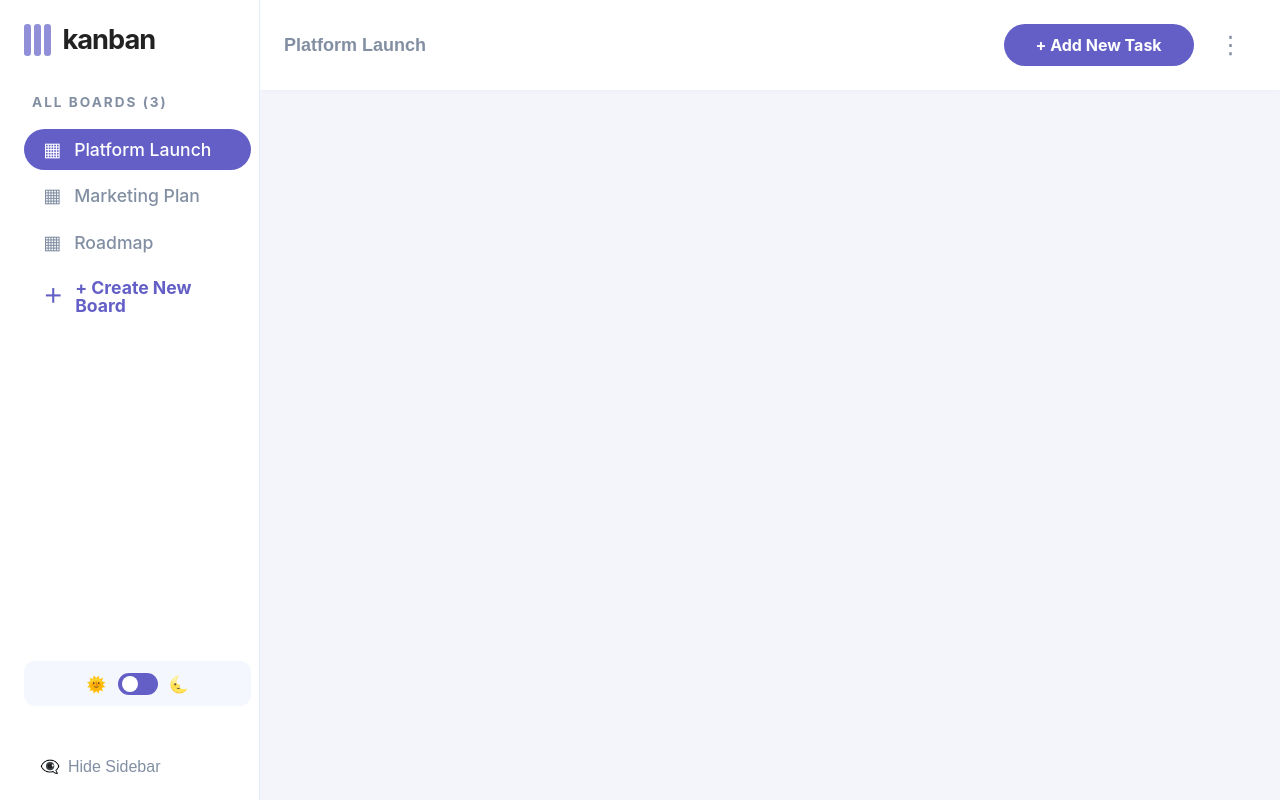
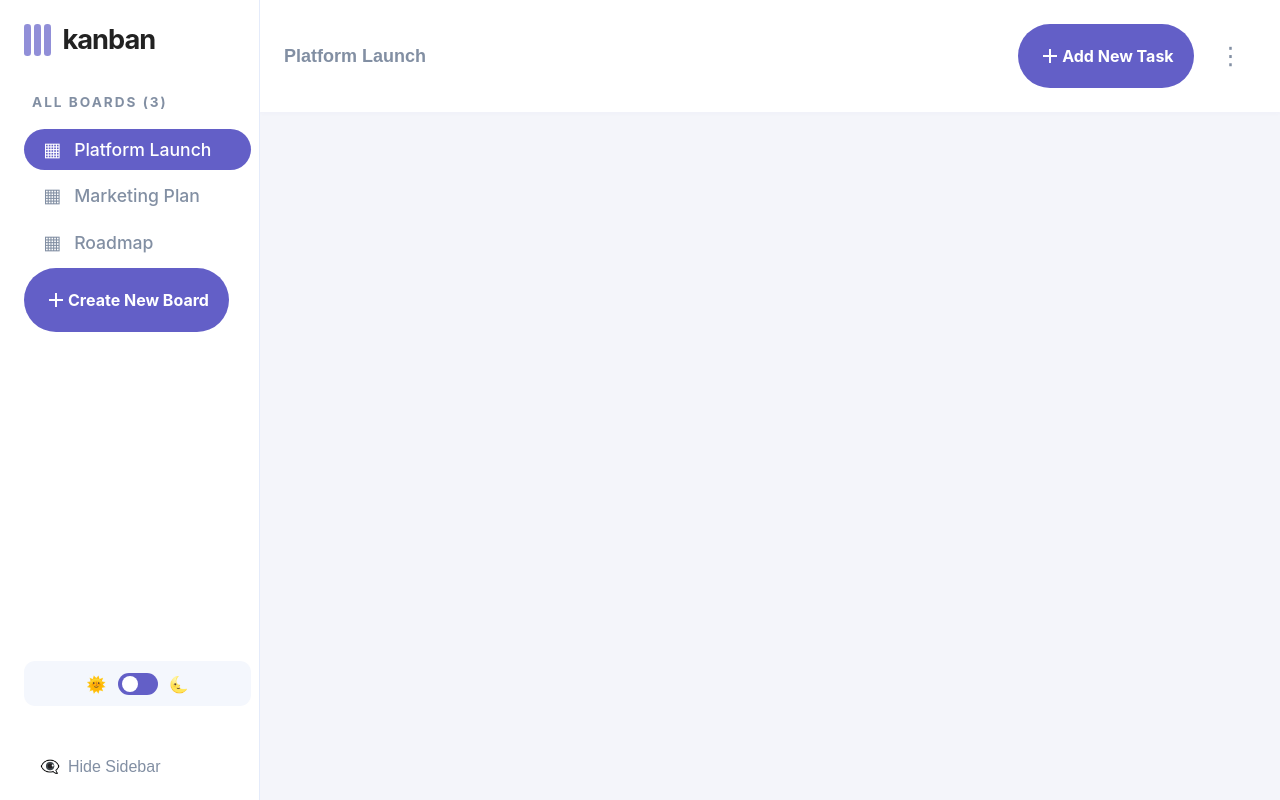
Before and after one commit to apettiigrew/Kanban-task-management-web-app, a Next.js app: page / in a window 1280 px wide. Built offline with nearby package versions, Linux system fonts and the light colour scheme.

Commit message:
feat: wip

```diff
--- a/src/components/AppButton.module.scss
+++ b/src/components/AppButton.module.scss
@@ -1,9 +1,11 @@
 @use "./../styles/utils/index" as u;
 
 .button {
+  display: flex;
+  align-items: center;
   border: none;
   outline: none;
-  border-radius: u.rem(24);
+  border-radius: u.rem(50);
   font-weight: 700;
   font-size: u.rem(16);
   padding: u.rem(20);
@@ -76,3 +78,8 @@
 //   background: #eea3a3;
 //   color: #fff;
 // }
+
+.icon {
+  display: inline-flex;
+  align-items: center;
+}
--- a/src/components/AppButton.tsx
+++ b/src/components/AppButton.tsx
@@ -35,3 +35,21 @@ export const AppButton: React.FC<AppButtonProps> = ({
     </button>
   );
 };
+
+interface AppButtonWithIconProps extends AppButtonProps {
+  icon?: React.ReactNode;
+}
+
+export const AppButtonWithIcon: React.FC<AppButtonWithIconProps> = ({
+  icon,
+  children,
+  className = '',
+  ...props
+}) => {
+  return (
+    <AppButton {...props} className={className}>
+      {icon && <span className={styles.icon}>{icon}</span>}
+      {children}
+    </AppButton>
+  );
+};
--- a/src/components/DesktopHeader.tsx
+++ b/src/components/DesktopHeader.tsx
@@ -1,7 +1,8 @@
 import React from 'react';
 import styles from './DesktopHeader.module.scss';
 import Heading from './Heading';
-import { AppButton } from './AppButton';
+import { AppButton, AppButtonWithIcon } from './AppButton';
+import { AddIcon } from './AddIcon';
 
 interface DesktopHeaderProps {
   onAddTask: () => void;
@@ -18,9 +19,8 @@ const DesktopHeader: React.FC<DesktopHeaderProps> = ({
     <header className={styles['desktop-header']}>
       <Heading>{title}</Heading>
       <div className={styles.actions}>
-        <AppButton onClick={onAddTask} className={styles.addTaskBtn}>
-          + Add New Task
-        </AppButton>
+      <AppButtonWithIcon icon={<AddIcon />}>Add New Task</AppButtonWithIcon>
+
         <button className={styles.menuBtn} onClick={onMenuClick} aria-label="Open menu">
           <span className={styles.ellipsis}>⋮</span>
         </button>
--- a/src/components/Sidebar.tsx
+++ b/src/components/Sidebar.tsx
@@ -1,5 +1,7 @@
 import React from 'react';
 import styles from './Sidebar.module.scss';
+import { AppButton, AppButtonWithIcon } from './AppButton';
+import { AddIcon } from './AddIcon';
 
 const boards = [
   { name: 'Platform Launch', active: true },
@@ -52,9 +54,8 @@ const Sidebar: React.FC<SidebarProps> = ({ collapsed, onShowSidebar, onHideSideb
               {board.name}
             </li>
           ))}
-          <li className={styles.createBoard}>
-            <span className={styles.boardIcon}>＋</span>
-            + Create New Board
+          <li>
+          <AppButtonWithIcon icon={<AddIcon />}>Create New Board</AppButtonWithIcon>
           </li>
         </ul>
       </div>
```
